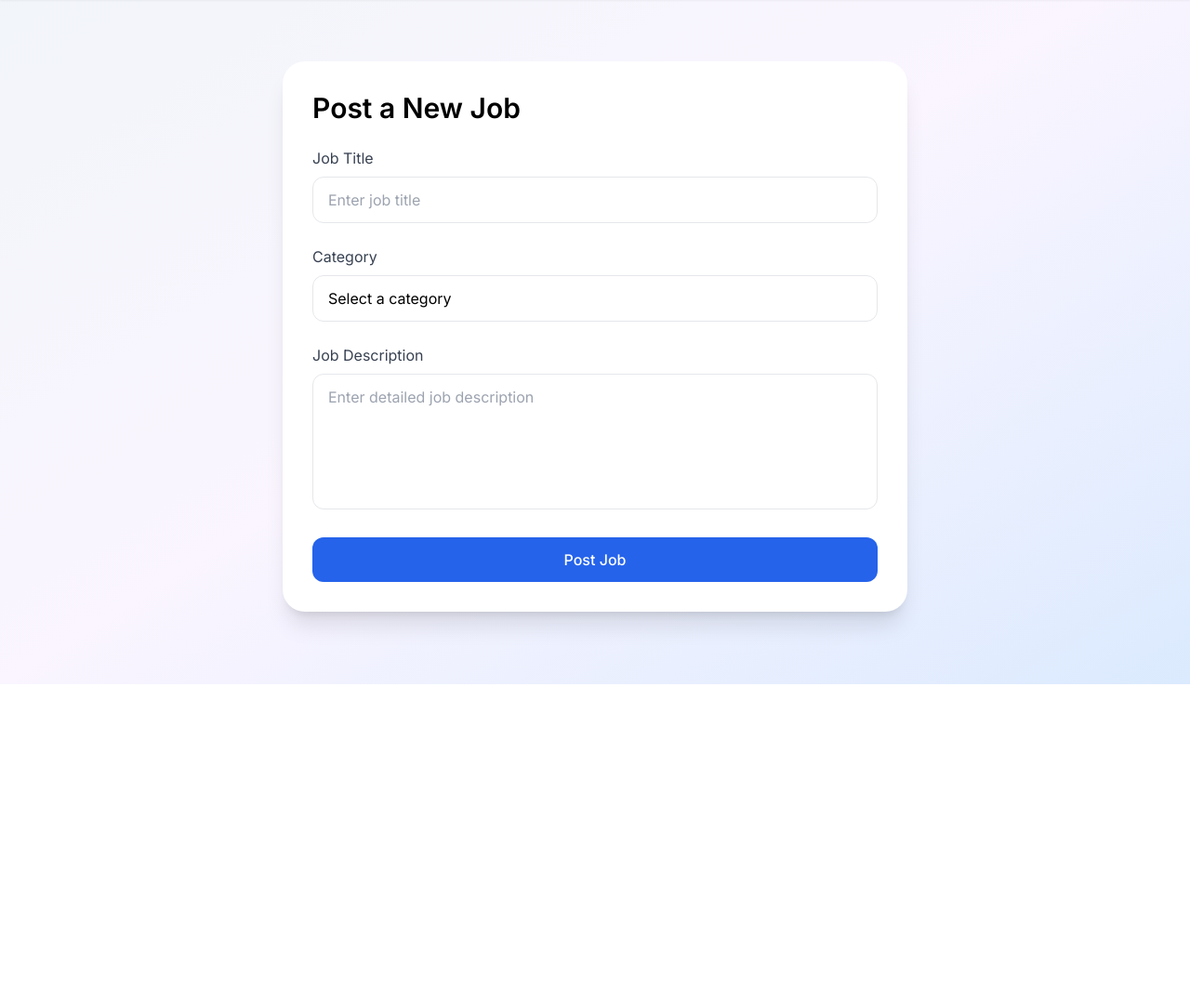
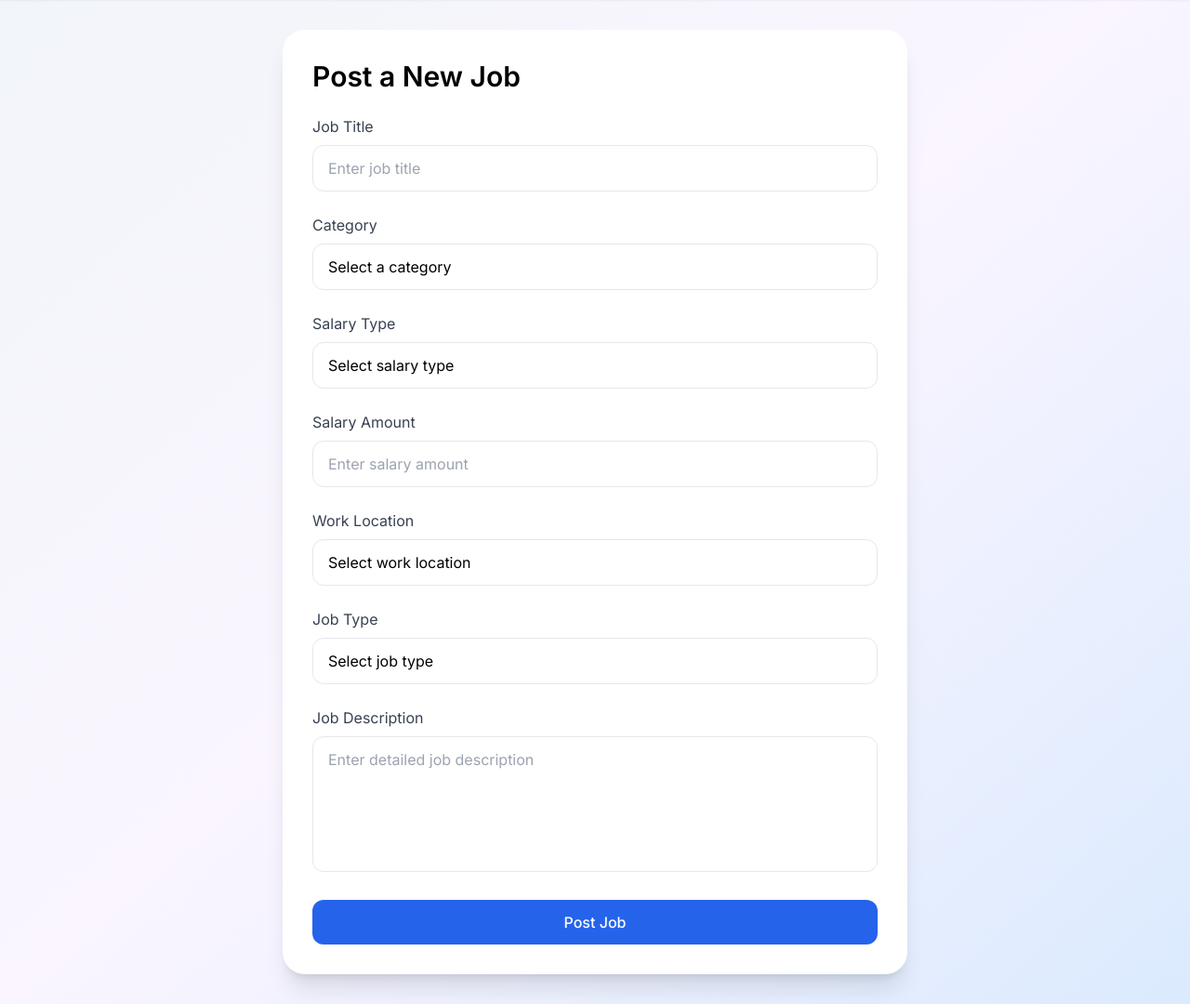
Before and after one commit to shihabmasrur/uiuJobPortal, a PHP site: page /post_job.php in a window 1280 px wide. Shown: the part 64-1144 px from the top of the page at 93% size. Before the commit the page ends 800 px from the top, so only its background shows below. Run offline with PHP 8.4, Linux system fonts and the light colour scheme; the visitor is signed in with stand-in values (Sample User, id 1); some libraries are stand-ins or nearby versions.

Commit message:
Update post_job.php

```diff
--- a/post_job.php
+++ b/post_job.php
@@ -14,14 +14,18 @@ if ($_SERVER["REQUEST_METHOD"] == "POST") {
     $title = sanitizeInput($_POST['title']);
     $category = sanitizeInput($_POST['category']);
     $description = sanitizeInput($_POST['description']);
+    $salary_type = sanitizeInput($_POST['salary_type']);
+    $salary = sanitizeInput($_POST['salary']);
+    $work_location = sanitizeInput($_POST['work_location']);
+    $job_type = sanitizeInput($_POST['job_type']);
     $employer_id = $_SESSION['user_id'];
 
-    if (empty($title) || empty($category) || empty($description)) {
+    if (empty($title) || empty($category) || empty($description) || empty($salary_type) || empty($salary) || empty($work_location) || empty($job_type)) {
         $error = "Please fill in all fields";
     } else {
-        $sql = "INSERT INTO jobs (title, category, description, employer_id) VALUES (?, ?, ?, ?)";
+        $sql = "INSERT INTO jobs (title, category, description, employer_id, salary_type, salary, work_location, job_type) VALUES (?, ?, ?, ?, ?, ?, ?, ?)";
         $stmt = $conn->prepare($sql);
-        $stmt->bind_param("sssi", $title, $category, $description, $employer_id);
+        $stmt->bind_param("sssisdss", $title, $category, $description, $employer_id, $salary_type, $salary, $work_location, $job_type);
 
         if ($stmt->execute()) {
             $success = "Job posted successfully!";
@@ -109,6 +113,62 @@ if ($_SERVER["REQUEST_METHOD"] == "POST") {
                     </div>
 
                     <div>
+                        <label class="block text-gray-700 mb-2" for="salary_type">Salary Type</label>
+                        <select
+                            id="salary_type"
+                            name="salary_type"
+                            required
+                            class="w-full px-4 py-3 rounded-xl border border-gray-200 focus:outline-none focus:ring-2 focus:ring-blue-500 transition-all appearance-none bg-white"
+                        >
+                            <option value="">Select salary type</option>
+                            <option value="project">Project Based</option>
+                            <option value="monthly">Monthly Salary</option>
+                        </select>
+                    </div>
+
+                    <div>
+                        <label class="block text-gray-700 mb-2" for="salary">Salary Amount</label>
+                        <input
+                            type="number"
+                            id="salary"
+                            name="salary"
+                            required
+                            min="0"
+                            step="0.01"
+                            class="w-full px-4 py-3 rounded-xl border border-gray-200 focus:outline-none focus:ring-2 focus:ring-blue-500 transition-all"
+                            placeholder="Enter salary amount"
+                        >
+                    </div>
+
+                    <div>
+                        <label class="block text-gray-700 mb-2" for="work_location">Work Location</label>
+                        <select
+                            id="work_location"
+                            name="work_location"
+                            required
+                            class="w-full px-4 py-3 rounded-xl border border-gray-200 focus:outline-none focus:ring-2 focus:ring-blue-500 transition-all appearance-none bg-white"
+                        >
+                            <option value="">Select work location</option>
+                            <option value="onsite">On Site</option>
+                            <option value="remote">Remote</option>
+                        </select>
+                    </div>
+
+                    <div>
+                        <label class="block text-gray-700 mb-2" for="job_type">Job Type</label>
+                        <select
+                            id="job_type"
+                            name="job_type"
+                            required
+                            class="w-full px-4 py-3 rounded-xl border border-gray-200 focus:outline-none focus:ring-2 focus:ring-blue-500 transition-all appearance-none bg-white"
+                        >
+                            <option value="">Select job type</option>
+                            <option value="job">Job</option>
+                            <option value="internship">Internship</option>
+                        </select>
+                    </div>
+
+                    <div>
                         <label class="block text-gray-700 mb-2" for="description">Job Description</label>
                         <textarea
                             id="description"
```
